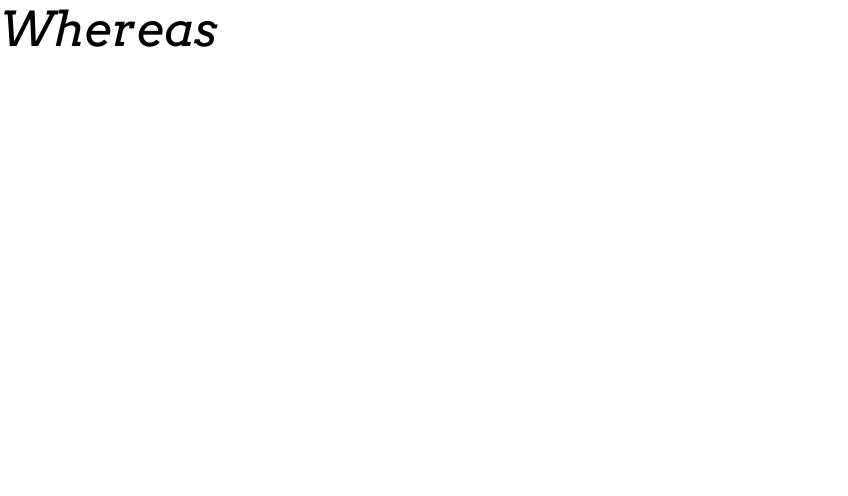
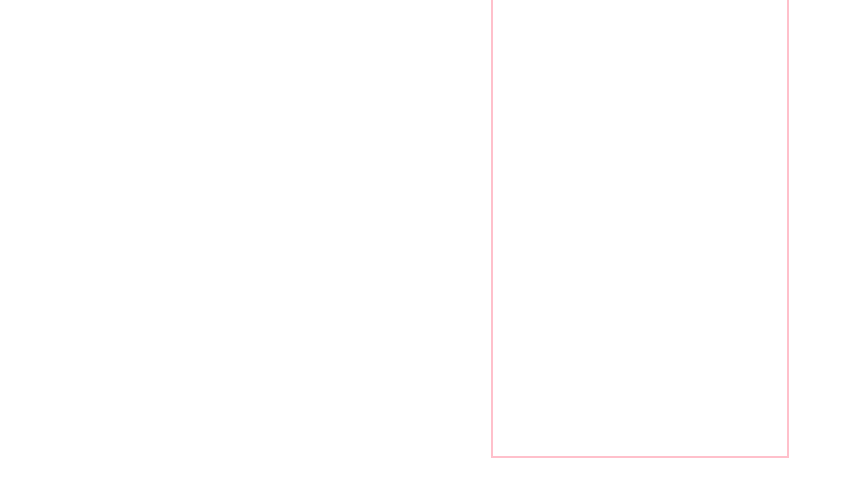
Before and after one commit to JuanTValdez/Living-in-the-Six, a React (Create React App) app: page / in a window 1280 px wide. Shown: the top 496 px of the page, without its empty margins (0-848 px from the left). Built offline with nearby package versions, Linux system fonts and the light colour scheme.

Commit message:
start login component

```diff
--- a/src/App.js
+++ b/src/App.js
@@ -1,7 +1,12 @@
 import './App.css';
+import Login from './components/Login';
 
 function App() {
-	return <div className='App'>Whereas</div>;
+	return (
+		<div className='App'>
+			<Login />
+		</div>
+	);
 }
 
 export default App;
--- a/src/components/Login.js
+++ b/src/components/Login.js
@@ -1,7 +1,11 @@
-import React from 'react'
+import React from 'react';
+import '../styles/Login.css';
 
 export default function Login() {
-  return (
-    <div>Login</div>
-  )
+	return <div className='login-container'>
+
+    <div className="media-login">
+
+    </div>
+  </div>;
 }
--- a/src/styles/Login.css
+++ b/src/styles/Login.css
@@ -0,0 +1,9 @@
+.login-container {
+	width: 23dvw;
+
+	/* Temp styles */
+
+	height: 57dvh;
+	margin: auto auto;
+	outline: 2px solid pink;
+}
```
